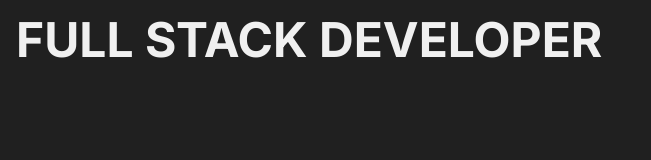
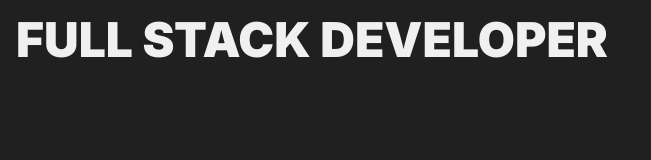
Before and after one commit to nathanelcorpuz/my-portfolio, a Next.js app: page / in a window 1280 px wide. Shown: the top 160 px of the page, without its empty margins (0-651 px from the left). Built offline with nearby package versions, Linux system fonts and the light colour scheme.

Commit message:
ui lib: heading text

```diff
--- a/components/HeadingText.tsx
+++ b/components/HeadingText.tsx
@@ -7,7 +7,7 @@ export default function HeadingText({
 	children: React.ReactNode;
 	variant?: HeadingTextVariant;
 }) {
-	const common = "font-bold uppercase";
+	const common = "font-black uppercase";
 	if (variant === 2) {
 		return <h1 className={`text-xl xl:text-2xl ${common}`}>{children}</h1>;
 	}
```
